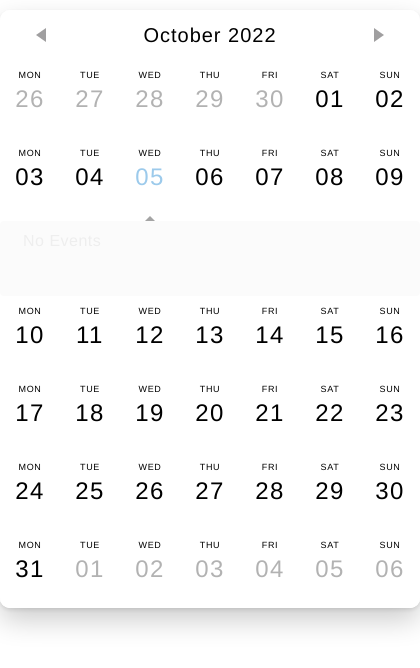
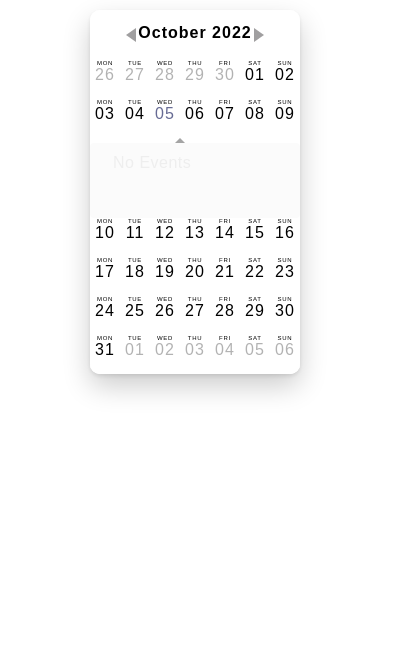
Before and after one commit to 222222rep/calendar, a plain HTML site: page index.html in a window 390 px wide. Shown: the whole page, 420 px wide, since content can reach past the window. Drawn offline with nearby package versions, Linux system fonts and the light colour scheme.

Commit message:
Update style.css

```diff
--- a/css/style.css
+++ b/css/style.css
@@ -4,7 +4,7 @@
   box-sizing: border-box; }
 
 body {
-  font-family: 'HelveticaNeue-UltraLight', 'Helvetica Neue UltraLight', 'Helvetica Neue', Arial, Helvetica, sans-serif;
+  font-family: 'Poppins', sans-serif;
   font-weight: 100;
   color: black;
   margin: 0;
@@ -15,13 +15,23 @@ body {
   -khtml-user-select: none;
   -moz-user-select: none;
   -ms-user-select: none;
-  user-select: none; }
+  user-select: none;
+  display: -webkit-box;
+  display: -ms-flexbox;
+  display: flex;
+  -webkit-box-orient: vertical;
+  -webkit-box-direction: normal;
+  -ms-flex-direction: column;
+  flex-direction: column;
+  -webkit-box-align: center;
+  -ms-flex-align: center;
+  align-items: center; }
 
 #calendar {
   -webkit-transform: translate3d(0, 0, 0);
   -moz-transform: translate3d(0, 0, 0);
   transform: translate3d(0, 0, 0);
-  width: 420px;
+  max-width: 420px;
   border-radius: 10px;
   margin: 10px auto;
   /*   min-height: 570px; */
@@ -32,7 +42,7 @@ body {
 
 .header {
   height: 50px;
-  width: 420px;
+  max-width: 420px;
   background: white;
   text-align: center;
   position: relative;
@@ -46,6 +56,12 @@ body {
   font-weight: 100;
   letter-spacing: 1px;
   cursor: pointer; }
+  @media (max-width: 660px) {
+    .header h1 {
+      font-size: 16px;
+      line-height: 30px;
+      font-weight: 700;
+      padding-top: 0.5em; } }
 
 .left, .right {
   padding: 0 0.5em;
@@ -55,7 +71,10 @@ body {
   border-style: solid;
   top: 50%;
   margin-top: -7.5px;
-  cursor: pointer; }
+  cursor: pointer;
+  -webkit-transition: 0.3s ease-in-out;
+  -o-transition: 0.3s ease-in-out;
+  transition: 0.3s ease-in-out; }
 
 .left {
   border-width: 7.5px 10px 7.5px 0;
@@ -119,12 +138,16 @@ body {
   background: white;
   position: relative;
   z-index: 100; }
+  @media (max-width: 660px) {
+    .day {
+      padding: 0;
+      width: 30px; } }
 
 .day.other {
   color: rgba(0, 0, 0, 0.3); }
 
 .day.today {
-  color: #9ccaeb; }
+  color: #676b94; }
 
 .day-name {
   font-size: 9px;
@@ -132,10 +155,18 @@ body {
   margin-bottom: 5px;
   color: black;
   letter-spacing: .7px; }
+  @media (max-width: 660px) {
+    .day-name {
+      font-size: 6px;
+      margin-bottom: 0px; } }
 
 .day-number {
   font-size: 24px;
   letter-spacing: 1.5px; }
+  @media (max-width: 660px) {
+    .day-number {
+      font-size: 16px;
+      letter-spacing: 1px; } }
 
 .day .day-events {
   list-style: none;
@@ -170,7 +201,7 @@ body {
 
 .details {
   position: relative;
-  width: 420px;
+  width: 100%;
   height: 75px;
   background: #a4a4a4;
   background: #fbfbfb;
@@ -260,7 +291,7 @@ body {
 
 .entry {
   position: relative;
-  padding: 0 0 0 25px;
+  padding: 0 0 0 5px;
   font-size: 13px;
   display: inline-block;
   line-height: 30px;
```
